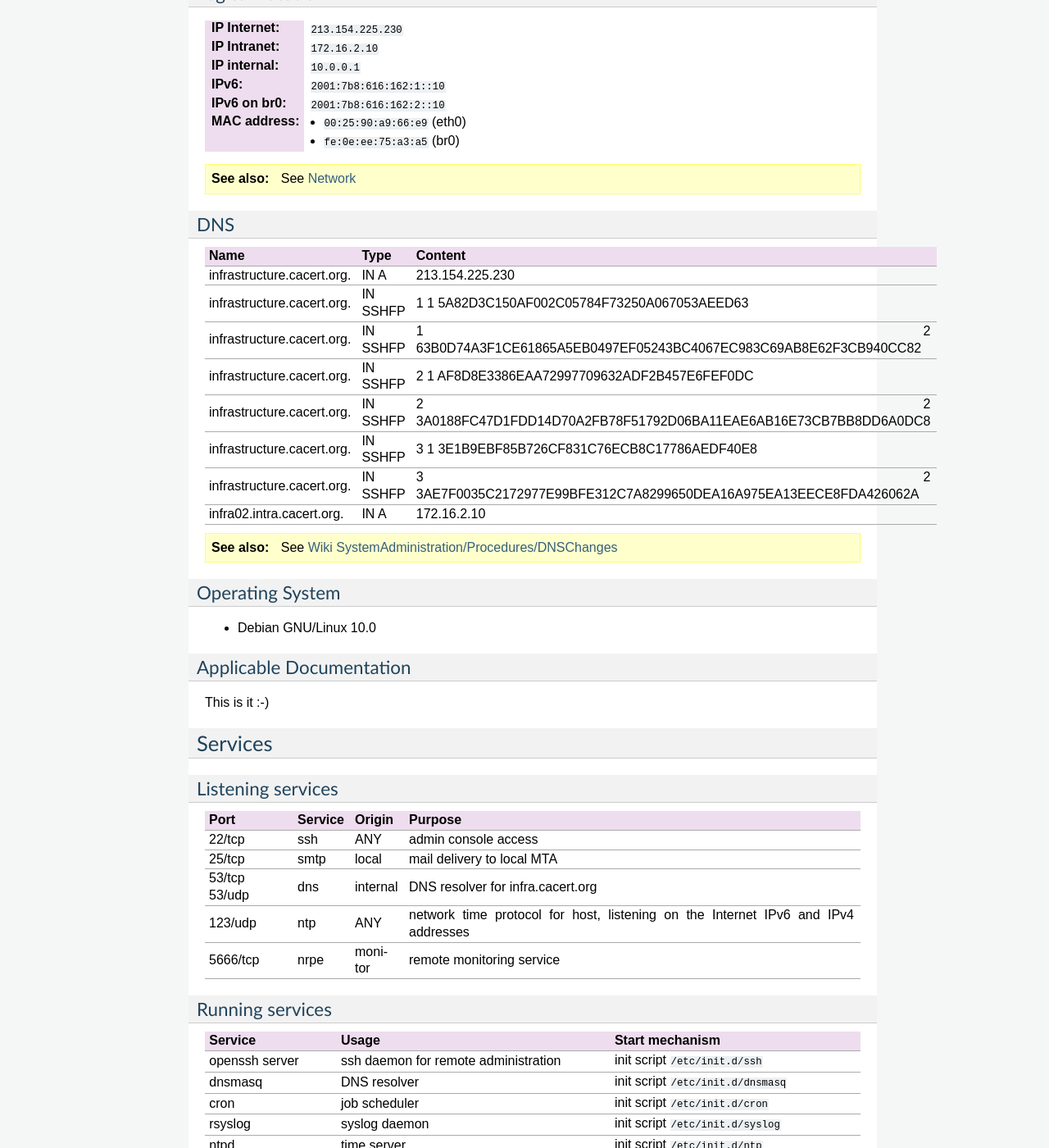
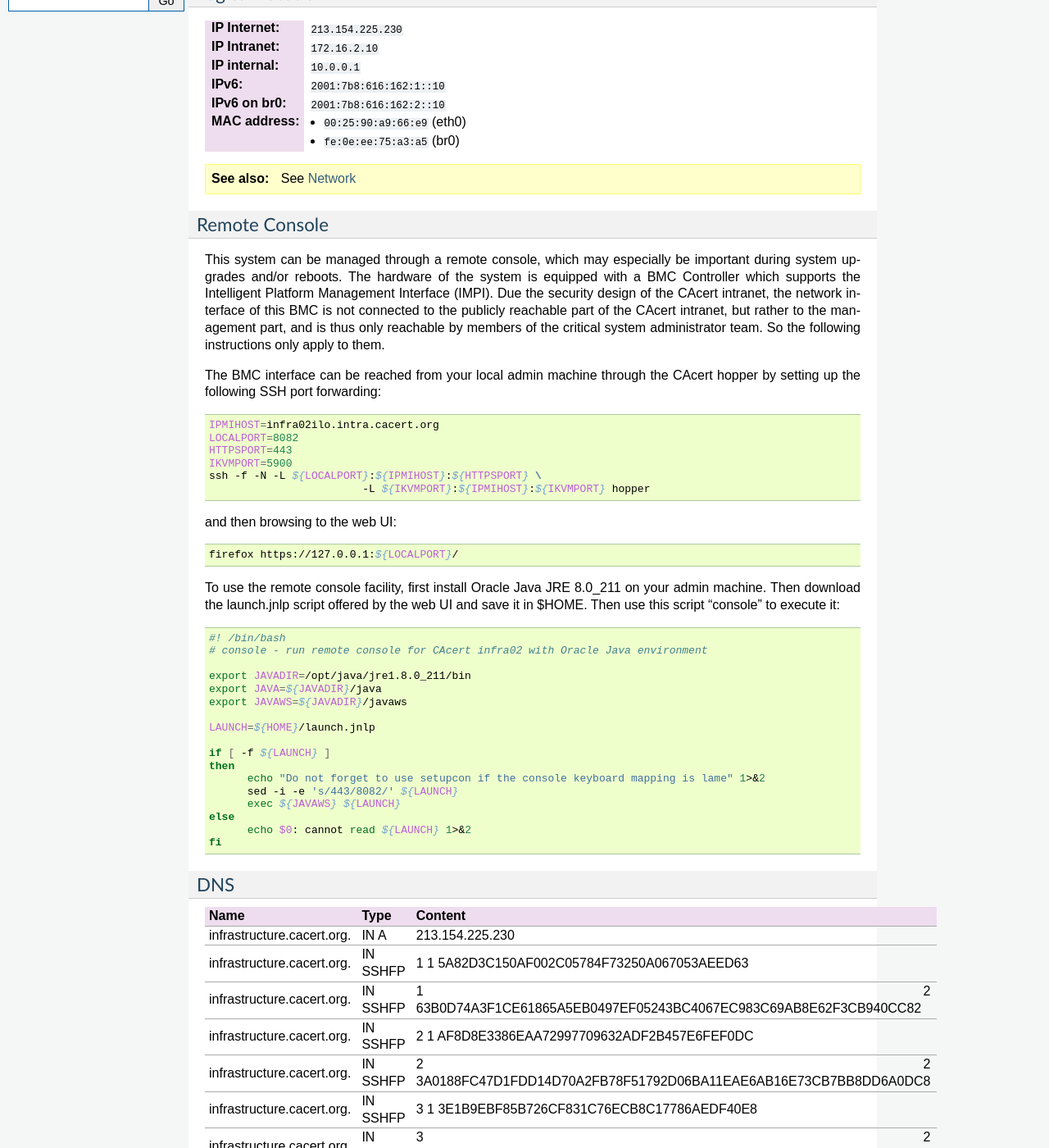
Before and after one commit to CAcertOrg/cacert-infradocs, a Sphinx documentation site: the page built from docs/systems/infra02.rst, in a window 1280 px wide and 1400 px high, scrolled down 1112 px. Shown: the whole window at 82% size. Built offline with Sphinx 7.4.7, drawn with Linux system fonts in a browser that asks for light colours; pages that are not in the unit, such as notebooks, are missing from menus; cross-references to code outside the pages are shown as plain code.

Commit message:
Add section with information about the remote console.

```diff
--- a/docs/systems/infra02.rst
+++ b/docs/systems/infra02.rst
@@ -90,6 +90,61 @@
 .. seealso::
 
    See :doc:`../network`
+
+Remote Console
+--------------
+
+This system can be managed through a remote console,
+which may especially be important during system upgrades and/or reboots.
+The hardware of the system is equipped with a BMC Controller which supports the
+Intelligent Platform Management Interface (IMPI).
+Due the security design of the CAcert intranet, the network interface of this BMC
+is not connected to the publicly reachable part of the CAcert intranet,
+but rather to the management part,
+and is thus only reachable by members of the critical system administrator team.
+So the following instructions only apply to them.
+
+The BMC interface can be reached from your local admin machine through the
+CAcert hopper by setting up the following SSH port forwarding:
+
+.. code:: bash
+
+  IPMIHOST=infra02ilo.intra.cacert.org
+  LOCALPORT=8082
+  HTTPSPORT=443
+  IKVMPORT=5900
+  ssh -f -N -L ${LOCALPORT}:${IPMIHOST}:${HTTPSPORT} \
+                          -L ${IKVMPORT}:${IPMIHOST}:${IKVMPORT} hopper
+
+and then browsing to the web UI:
+
+.. code:: bash
+
+  firefox https://127.0.0.1:${LOCALPORT}/
+
+To use the remote console facility, first install Oracle Java JRE 8.0_211
+on your admin machine. Then download the launch.jnlp script offered by the
+web UI and save it in $HOME. Then use this script "console" to execute it:
+
+.. code:: bash
+
+  #! /bin/bash
+  # console - run remote console for CAcert infra02 with Oracle Java environment
+
+  export JAVADIR=/opt/java/jre1.8.0_211/bin
+  export JAVA=${JAVADIR}/java
+  export JAVAWS=${JAVADIR}/javaws
+
+  LAUNCH=${HOME}/launch.jnlp
+
+  if [ -f ${LAUNCH} ]
+  then
+        echo "Do not forget to use setupcon if the console keyboard mapping is lame" 1>&2
+        sed -i -e 's/443/8082/' ${LAUNCH}
+        exec ${JAVAWS} ${LAUNCH}
+  else
+        echo $0: cannot read ${LAUNCH} 1>&2
+  fi
 
 DNS
 ---
```
